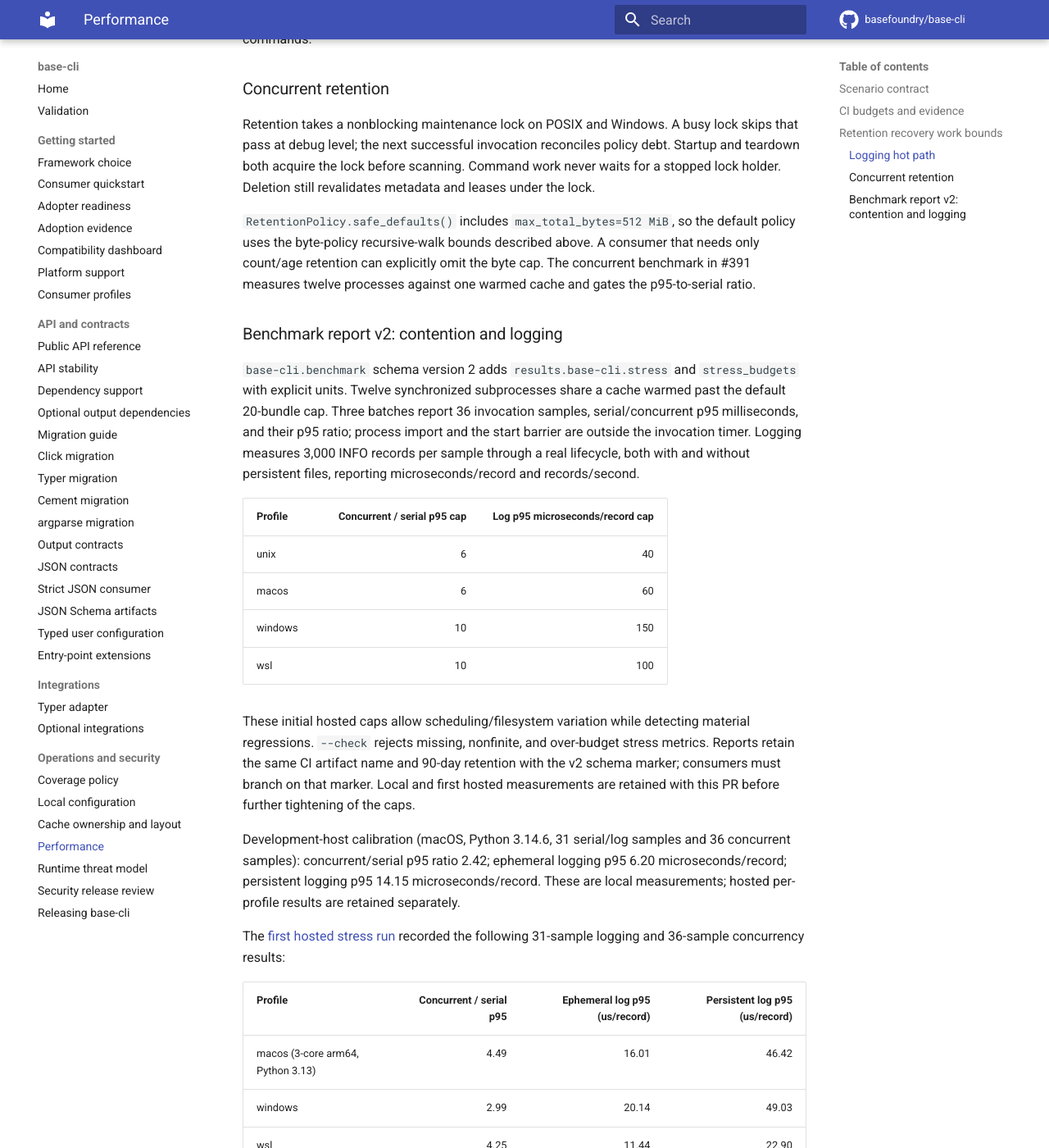
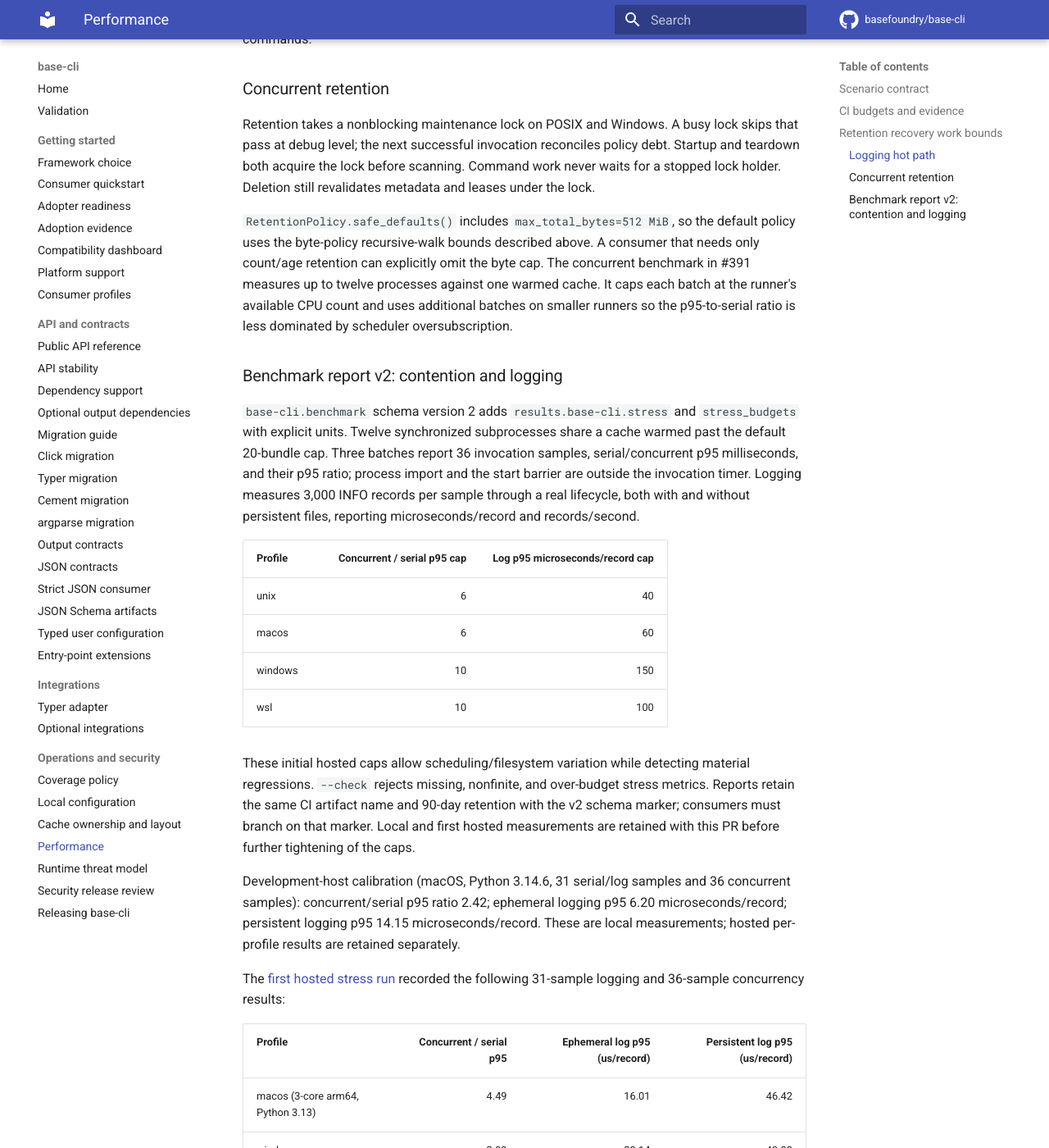
Before and after one commit to basefoundry/base-cli, an MkDocs documentation site: the page built from docs/performance.md, in a window 1280 px wide and 1400 px high, scrolled down 3502 px. Shown: the whole window at 82% size. Built offline with MkDocs 1.6.1 and Material for MkDocs 9.7.7, drawn with Linux system fonts in a browser that asks for light colours; comment, search, counter and statistics services are not loaded; some of the changed text lies outside the part shown.

Commit message:
ci: control hosted contention benchmark batches

```diff
--- a/docs/performance.md
+++ b/docs/performance.md
@@ -149,8 +149,10 @@ leases under the lock.
 `RetentionPolicy.safe_defaults()` includes `max_total_bytes=512 MiB`, so the
 default policy uses the byte-policy recursive-walk bounds described above. A
 consumer that needs only count/age retention can explicitly omit the byte cap.
-The concurrent benchmark in #391 measures twelve processes against one warmed
-cache and gates the p95-to-serial ratio.
+The concurrent benchmark in #391 measures up to twelve processes against one
+warmed cache. It caps each batch at the runner's available CPU count and uses
+additional batches on smaller runners so the p95-to-serial ratio is less
+dominated by scheduler oversubscription.
 
 ### Benchmark report v2: contention and logging
 
@@ -194,5 +196,5 @@ was 25.82 us/record. Its hosted cap is therefore calibrated to 60 us/record; the
 other logging and concurrency caps are unchanged. This remains below the original
 107 us/record development-host regression, while retaining room for hosted tails.
 The corresponding `base-cli-benchmark-{profile}-37054920383` artifacts contain
-machine metadata and all measured summaries. Unix calibration remains subject to
-its hosted check before merge.
+machine metadata and all measured summaries. The Unix calibration is covered by
+the hosted evidence linked above.
```
Also changed, not shown: 1 other file.
